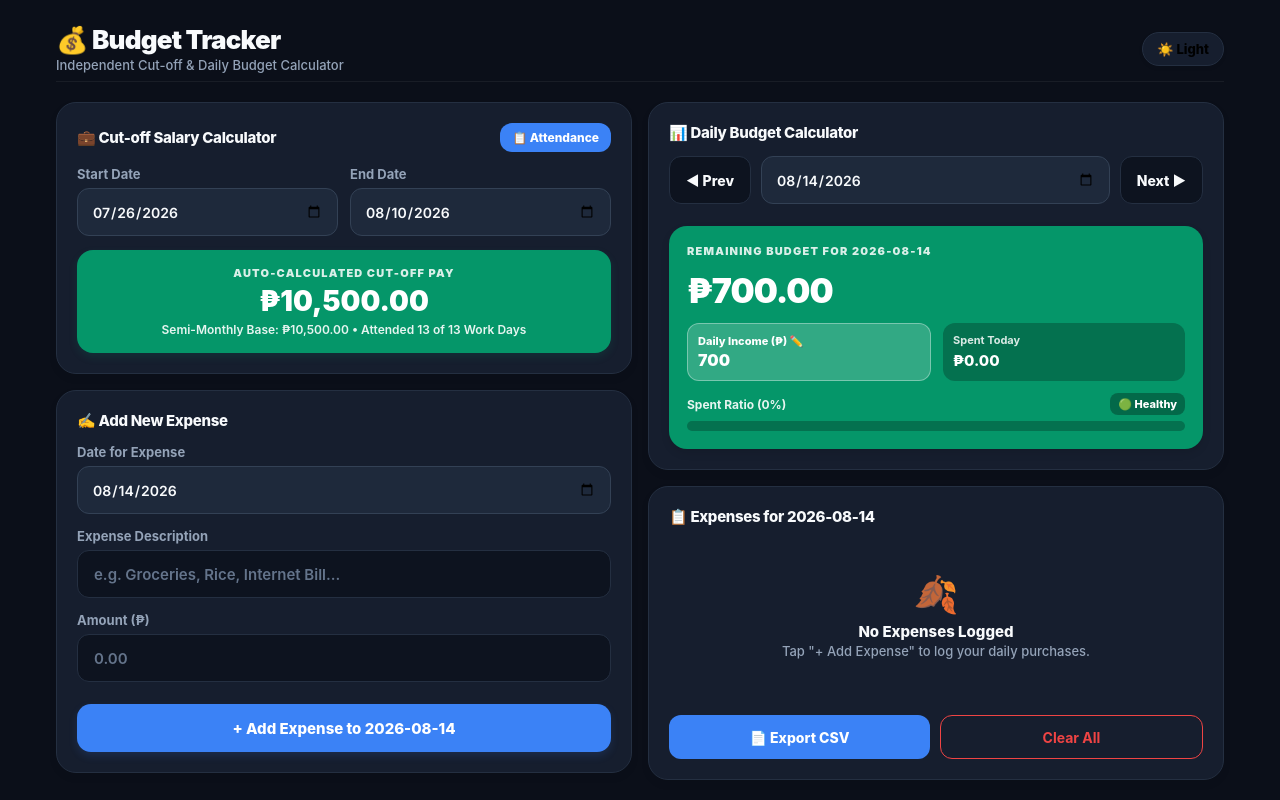
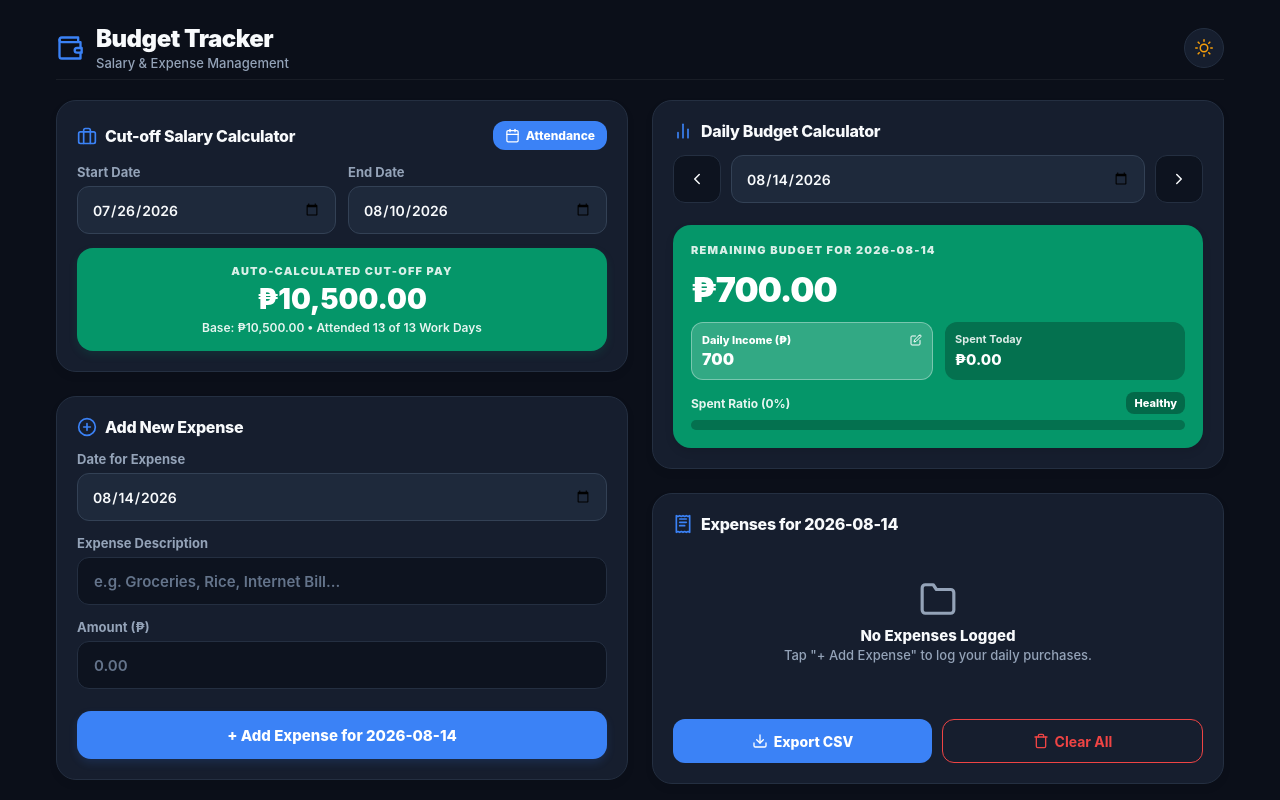
Before and after one commit to EnzoSoti/Buget-Tracking, a React (Vite) app in the folder frontend/: page / in a window 1280 px wide. Built offline with nearby package versions, Linux system fonts and the light colour scheme; the HTML template or start-up script is replaced by a standard one.

Commit message:
Replaced all emojis with professional vector SVG icons and added explicit 24px gap card separation

```diff
--- a/frontend/index.html
+++ b/frontend/index.html
@@ -105,18 +105,18 @@
       transition: width 0.4s cubic-bezier(0.4, 0, 0.2, 1) !important;
     }
 
-    /* Responsive Split Columns for Sideways Layout */
+    /* Responsive Split Columns for Sideways Layout & Card Separation */
     .responsive-row {
       display: flex;
       flex-direction: column;
-      gap: 16px;
+      gap: 24px;
       width: 100%;
     }
 
     .responsive-col {
       display: flex;
       flex-direction: column;
-      gap: 16px;
+      gap: 24px;
       flex: 1;
       width: 100%;
       min-width: 0;
--- a/frontend/src/App.jsx
+++ b/frontend/src/App.jsx
@@ -10,6 +10,128 @@ import {
   Modal,
   StatusBar
 } from 'react-native';
+
+// Professional Vector SVG Icon Components
+const SvgIcon = ({ size = 20, color = "#94a3b8", children, style }) => (
+  <svg width={size} height={size} viewBox="0 0 24 24" fill="none" stroke={color} strokeWidth="2" strokeLinecap="round" strokeLinejoin="round" style={style}>
+    {children}
+  </svg>
+);
+
+const WalletIcon = (props) => (
+  <SvgIcon {...props}>
+    <path d="M21 12V7H5a2 2 0 0 1 0-4h14v4" />
+    <path d="M3 5v14a2 2 0 0 0 2 2h16v-5" />
+    <path d="M18 12a2 2 0 0 0 0 4h4v-4z" />
+  </SvgIcon>
+);
+
+const BriefcaseIcon = (props) => (
+  <SvgIcon {...props}>
+    <rect x="2" y="7" width="20" height="14" rx="2" ry="2" />
+    <path d="M16 21V5a2 2 0 0 0-2-2h-4a2 2 0 0 0-2 2v16" />
+  </SvgIcon>
+);
+
+const PlusIcon = (props) => (
+  <SvgIcon {...props}>
+    <circle cx="12" cy="12" r="10" />
+    <line x1="12" y1="8" x2="12" y2="16" />
+    <line x1="8" y1="12" x2="16" y2="12" />
+  </SvgIcon>
+);
+
+const ChartIcon = (props) => (
+  <SvgIcon {...props}>
+    <line x1="18" y1="20" x2="18" y2="10" />
+    <line x1="12" y1="20" x2="12" y2="4" />
+    <line x1="6" y1="20" x2="6" y2="14" />
+  </SvgIcon>
+);
+
+const ReceiptIcon = (props) => (
+  <SvgIcon {...props}>
+    <path d="M4 2v20l2-1 2 1 2-1 2 1 2-1 2 1 2-1 2 1V2l-2 1-2-1-2 1-2-1-2 1-2-1-2 1-2-1z" />
+    <line x1="8" y1="6" x2="16" y2="6" />
+    <line x1="8" y1="10" x2="16" y2="10" />
+    <line x1="8" y1="14" x2="14" y2="14" />
+  </SvgIcon>
+);
+
+const CalendarIcon = (props) => (
+  <SvgIcon {...props}>
+    <rect x="3" y="4" width="18" height="18" rx="2" ry="2" />
+    <line x1="16" y1="2" x2="16" y2="6" />
+    <line x1="8" y1="2" x2="8" y2="6" />
+    <line x1="3" y1="10" x2="21" y2="10" />
+  </SvgIcon>
+);
+
+const SunIcon = (props) => (
+  <SvgIcon {...props}>
+    <circle cx="12" cy="12" r="5" />
+    <line x1="12" y1="1" x2="12" y2="3" />
+    <line x1="12" y1="21" x2="12" y2="23" />
+    <line x1="4.22" y1="4.22" x2="5.64" y2="5.64" />
+    <line x1="18.36" y1="18.36" x2="19.78" y2="19.78" />
+    <line x1="1" y1="12" x2="3" y2="12" />
+    <line x1="21" y1="12" x2="23" y2="12" />
+    <line x1="4.22" y1="19.78" x2="5.64" y2="18.36" />
+    <line x1="18.36" y1="5.64" x2="19.78" y2="4.22" />
+  </SvgIcon>
+);
+
+const MoonIcon = (props) => (
+  <SvgIcon {...props}>
+    <path d="M21 12.79A9 9 0 1 1 11.21 3 7 7 0 0 0 21 12.79z" />
+  </SvgIcon>
+);
+
+const EditIcon = (props) => (
+  <SvgIcon {...props}>
+    <path d="M11 4H4a2 2 0 0 0-2 2v14a2 2 0 0 0 2 2h14a2 2 0 0 0 2-2v-7" />
+    <path d="M18.5 2.5a2.121 2.121 0 0 1 3 3L12 15l-4 1 1-4 9.5-9.5z" />
+  </SvgIcon>
+);
+
+const TrashIcon = (props) => (
+  <SvgIcon {...props}>
+    <polyline points="3 6 5 6 21 6" />
+    <path d="M19 6v14a2 2 0 0 1-2 2H7a2 2 0 0 1-2-2V6m3 0V4a2 2 0 0 1 2-2h4a2 2 0 0 1 2 2v2" />
+  </SvgIcon>
+);
+
+const DownloadIcon = (props) => (
+  <SvgIcon {...props}>
+    <path d="M21 15v4a2 2 0 0 1-2 2H5a2 2 0 0 1-2-2v-4" />
+    <polyline points="7 10 12 15 17 10" />
+    <line x1="12" y1="15" x2="12" y2="3" />
+  </SvgIcon>
+);
+
+const ChevronLeftIcon = (props) => (
+  <SvgIcon {...props}>
+    <polyline points="15 18 9 12 15 6" />
+  </SvgIcon>
+);
+
+const ChevronRightIcon = (props) => (
+  <SvgIcon {...props}>
+    <polyline points="9 18 15 12 9 6" />
+  </SvgIcon>
+);
+
+const EmptyIcon = (props) => (
+  <SvgIcon {...props}>
+    <path d="M22 19a2 2 0 0 1-2 2H4a2 2 0 0 1-2-2V5a2 2 0 0 1 2-2h5l2 3h9a2 2 0 0 1 2 2z" />
+  </SvgIcon>
+);
+
+const CheckIcon = (props) => (
+  <SvgIcon {...props}>
+    <polyline points="20 6 9 17 4 12" />
+  </SvgIcon>
+);
 
 const getTodayString = (d = new Date()) => {
   const year = d.getFullYear();
@@ -318,6 +440,8 @@ export default function App() {
 
   // Resolve input class depending on theme
   const dateInputClassName = isDark ? "modern-date-input" : "modern-date-input light-theme-picker";
+  const iconColor = isDark ? "#f8fafc" : "#0f172a";
+  const mutedIconColor = isDark ? "#94a3b8" : "#64748b";
 
   return (
     <SafeAreaView style={[styles.container, theme.container]}>
@@ -326,27 +450,34 @@ export default function App() {
 
         {/* Modern Header */}
         <View style={styles.topHeader}>
-          <View>
-            <Text style={[styles.mainTitle, theme.text]}>💰 Budget Tracker</Text>
-            <Text style={[styles.mainSubtitle, theme.subtext]}>Independent Cut-off & Daily Budget Calculator</Text>
+          <View style={styles.titleRowFlex}>
+            <WalletIcon size={28} color="#3b82f6" />
+            <View>
+              <Text style={[styles.mainTitle, theme.text]}>Budget Tracker</Text>
+              <Text style={[styles.mainSubtitle, theme.subtext]}>Salary & Expense Management</Text>
+            </View>
           </View>
           <TouchableOpacity style={[styles.themePill, theme.card]} onPress={toggleTheme} activeOpacity={0.7}>
-            <Text style={styles.themeEmoji}>{isDark ? '☀️ Light' : '🌙 Dark'}</Text>
+            {isDark ? <SunIcon size={18} color="#f59e0b" /> : <MoonIcon size={18} color="#3b82f6" />}
           </TouchableOpacity>
         </View>
 
-        {/* HTML div grid wrapper for reliable sideways desktop columns */}
+        {/* HTML div grid wrapper for reliable sideways desktop columns & clear card separation */}
         <div className="responsive-row">
 
           {/* COLUMN 1 */}
           <div className="responsive-col">
 
-            {/* FEATURE 1: 💼 CUT-OFF SALARY CALCULATOR CARD */}
+            {/* FEATURE 1: CUT-OFF SALARY CALCULATOR CARD */}
             <View style={[styles.cardContainer, theme.card]}>
               <View style={styles.cardHeaderFlexRow}>
-                <Text style={[styles.sectionLabel, theme.text]}>💼 Cut-off Salary Calculator</Text>
+                <View style={styles.headerTitleGroup}>
+                  <BriefcaseIcon size={20} color="#3b82f6" />
+                  <Text style={[styles.sectionLabel, theme.text]}>Cut-off Salary Calculator</Text>
+                </View>
                 <TouchableOpacity style={styles.calcTriggerBtn} onPress={() => setShowAttendanceModal(true)} activeOpacity={0.85}>
-                  <Text style={styles.calcTriggerBtnText}>📋 Attendance</Text>
+                  <CalendarIcon size={15} color="#ffffff" style={{ marginRight: 6 }} />
+                  <Text style={styles.calcTriggerBtnText}>Attendance</Text>
                 </TouchableOpacity>
               </View>
 
@@ -388,7 +519,7 @@ export default function App() {
                 <Text style={styles.calcSummaryLabel}>AUTO-CALCULATED CUT-OFF PAY</Text>
                 <Text style={styles.calcSummaryVal}>{formatPeso(calculatedCutoffSalary)}</Text>
                 <Text style={styles.calcSummarySub}>
-                  Semi-Monthly Base: {formatPeso(basePay)} • Attended {totalAttendedDays} of {totalScheduledDays} Work Days
+                  Base: {formatPeso(basePay)} • Attended {totalAttendedDays} of {totalScheduledDays} Work Days
                 </Text>
               </View>
             </View>
@@ -396,7 +527,10 @@ export default function App() {
             {/* ADD EXPENSE FORM */}
             <View style={[styles.cardContainer, theme.card]}>
               <View style={styles.cardHeaderFlexRow}>
-                <Text style={[styles.sectionLabel, theme.text]}>✍️ Add New Expense</Text>
+                <View style={styles.headerTitleGroup}>
+                  <PlusIcon size={20} color="#3b82f6" />
+                  <Text style={[styles.sectionLabel, theme.text]}>Add New Expense</Text>
+                </View>
               </View>
 
               <View style={styles.formFieldGroup}>
@@ -433,7 +567,7 @@ export default function App() {
               </View>
 
               <TouchableOpacity style={styles.addExpenseBtn} onPress={handleAddExpense} activeOpacity={0.85}>
-                <Text style={styles.addExpenseBtnText}>+ Add Expense to {expenseDate}</Text>
+                <Text style={styles.addExpenseBtnText}>+ Add Expense for {expenseDate}</Text>
               </TouchableOpacity>
             </View>
 
@@ -442,14 +576,17 @@ export default function App() {
           {/* COLUMN 2 */}
           <div className="responsive-col">
 
-            {/* FEATURE 2: 📊 DAILY EXPENSE CALCULATOR */}
+            {/* FEATURE 2: DAILY EXPENSE CALCULATOR */}
             <View style={[styles.cardContainer, theme.card]}>
-              <Text style={[styles.sectionLabel, theme.text]}>📊 Daily Budget Calculator</Text>
+              <View style={styles.headerTitleGroup}>
+                <ChartIcon size={20} color="#3b82f6" />
+                <Text style={[styles.sectionLabel, theme.text]}>Daily Budget Calculator</Text>
+              </View>
 
               {/* Selected Date navigation inside the calculator */}
               <View style={styles.dateControlRow}>
                 <TouchableOpacity style={[styles.dateNavBtn, theme.btnBg]} onPress={() => changeDateByDays(-1)} activeOpacity={0.7}>
-                  <Text style={[styles.dateNavBtnText, theme.text]}>◀ Prev</Text>
+                  <ChevronLeftIcon size={18} color={iconColor} />
                 </TouchableOpacity>
 
                 <View style={{ flex: 2 }}>
@@ -467,7 +604,7 @@ export default function App() {
                 </View>
 
                 <TouchableOpacity style={[styles.dateNavBtn, theme.btnBg]} onPress={() => changeDateByDays(1)} activeOpacity={0.7}>
-                  <Text style={[styles.dateNavBtnText, theme.text]}>Next ▶</Text>
+                  <ChevronRightIcon size={18} color={iconColor} />
                 </TouchableOpacity>
               </View>
 
@@ -495,9 +632,12 @@ export default function App() {
                 <Text style={styles.balanceBigNumber}>{formatPeso(remainingForDate)}</Text>
 
                 <View style={styles.balanceMiniRow}>
-                  {/* EDITABLE DAILY INCOME AMOUNT WITH CUSTOM INPUT */}
+                  {/* EDITABLE DAILY INCOME AMOUNT WITH PROFESSIONAL ICON */}
                   <View style={styles.miniStatEditable}>
-                    <Text style={styles.miniLabelEditable}>Daily Income (₱) ✏️</Text>
+                    <View style={styles.miniLabelFlexRow}>
+                      <Text style={styles.miniLabelEditable}>Daily Income (₱)</Text>
+                      <EditIcon size={12} color="#ffffff" />
+                    </View>
                     <TextInput
                       style={styles.editableSalaryInput}
                       value={dailySalaries[selectedDate] !== undefined ? dailySalaries[selectedDate].toString() : (defaultDailyIncome || '')}
@@ -528,7 +668,7 @@ export default function App() {
                   <View style={styles.progressHeader}>
                     <Text style={styles.progressLabel}>Spent Ratio ({spentPctForDate}%)</Text>
                     <Text style={styles.progressStatusBadge}>
-                      {remainingForDate < 0 || spentPctForDate > 90 ? '🔴 Critical' : spentPctForDate >= 75 ? '🟡 Caution' : '🟢 Healthy'}
+                      {remainingForDate < 0 || spentPctForDate > 90 ? 'Critical' : spentPctForDate >= 75 ? 'Caution' : 'Healthy'}
                     </Text>
                   </View>
                   <View style={styles.progressBarTrack}>
@@ -548,11 +688,14 @@ export default function App() {
 
             {/* EXPENSE RECORDS LIST */}
             <View style={[styles.cardContainer, theme.card]}>
-              <Text style={[styles.sectionLabel, theme.text]}>📋 Expenses for {selectedDate}</Text>
+              <View style={styles.headerTitleGroup}>
+                <ReceiptIcon size={20} color="#3b82f6" />
+                <Text style={[styles.sectionLabel, theme.text]}>Expenses for {selectedDate}</Text>
+              </View>
 
               {dateExpenses.length === 0 ? (
                 <View style={styles.emptyBox}>
-                  <Text style={{ fontSize: '36px', marginBottom: '6px' }}>🍂</Text>
+                  <EmptyIcon size={38} color={mutedIconColor} style={{ marginBottom: 8 }} />
                   <Text style={[styles.emptyBoxTitle, theme.text]}>No Expenses Logged</Text>
                   <Text style={[styles.emptyBoxText, theme.subtext]}>Tap "+ Add Expense" to log your daily purchases.</Text>
                 </View>
@@ -561,21 +704,21 @@ export default function App() {
                   <View key={item.id} style={[styles.expenseRow, theme.btnBg]}>
                     <View style={styles.expenseRowLeft}>
                       <View style={styles.expenseIconWrapper}>
-                        <Text style={styles.catEmoji}>💸</Text>
+                        <ReceiptIcon size={18} color="#ef4444" />
                       </View>
                       <View style={styles.expenseTextInfo}>
                         <Text style={[styles.expNameText, theme.text]}>{item.name}</Text>
-                        <Text style={[styles.expDateText, theme.subtext]}>📅 {item.date}</Text>
+                        <Text style={[styles.expDateText, theme.subtext]}>{item.date}</Text>
                       </View>
                     </View>
 
                     <View style={styles.expenseRowRight}>
                       <Text style={styles.expAmountText}>-{formatPeso(item.amount)}</Text>
                       <TouchableOpacity onPress={() => openEdit(item)} style={[styles.iconAction, theme.btnBg]} activeOpacity={0.6}>
-                        <Text style={{ fontSize: 15 }}>✏️</Text>
+                        <EditIcon size={15} color={iconColor} />
                       </TouchableOpacity>
                       <TouchableOpacity onPress={() => handleDelete(item.id)} style={[styles.iconAction, theme.btnBg]} activeOpacity={0.6}>
-                        <Text style={{ fontSize: 15 }}>🗑️</Text>
+                        <TrashIcon size={15} color="#ef4444" />
                       </TouchableOpacity>
                     </View>
                   </View>
@@ -584,9 +727,11 @@ export default function App() {
 
               <View style={styles.footerBtnRow}>
                 <TouchableOpacity style={styles.exportBtnPrimary} onPress={handleExportCSV} activeOpacity={0.8}>
-                  <Text style={styles.exportBtnPrimaryText}>📄 Export CSV</Text>
+                  <DownloadIcon size={16} color="#ffffff" style={{ marginRight: 6 }} />
+                  <Text style={styles.exportBtnPrimaryText}>Export CSV</Text>
                 </TouchableOpacity>
                 <TouchableOpacity style={styles.clearBtn} onPress={handleClearAll} activeOpacity={0.7}>
+                  <TrashIcon size={16} color="#ef4444" style={{ marginRight: 6 }} />
                   <Text style={styles.clearBtnText}>Clear All</Text>
                 </TouchableOpacity>
               </View>
@@ -606,7 +751,7 @@ export default function App() {
           <View style={[styles.modalBox, theme.card, { maxHeight: '85%' }]}>
             <View style={styles.modalDragHandle} />
             <View style={styles.modalTopRow}>
-              <Text style={[styles.modalHeading, theme.text]}>📋 Cut-off Attendance Sheet</Text>
+              <Text style={[styles.modalHeading, theme.text]}>Cut-off Attendance Sheet</Text>
               <TouchableOpacity onPress={() => setShowAttendanceModal(false)} activeOpacity={0.6}>
                 <Text style={[styles.modalCloseX, theme.subtext]}>✕</Text>
               </TouchableOpacity>
@@ -615,7 +760,7 @@ export default function App() {
             <ScrollView contentContainerStyle={{ gap: 14 }} showsVerticalScrollIndicator={false}>
               <View style={[styles.scheduleBanner, theme.btnBg]}>
                 <Text style={[styles.scheduleBannerText, theme.text]}>
-                  💵 Semi-Monthly Cut-off Settings:{"\n"}
+                  Semi-Monthly Cut-off Settings:{"\n"}
                   Monthly Net: ₱21,000 | Semi-Monthly Base: ₱10,500{"\n"}
                   Saturdays = Halfday (Full Pay 1.0x) | Sundays = Rest Day (0x)
                 </Text>
@@ -654,7 +799,7 @@ export default function App() {
                       activeOpacity={0.8}
                     >
                       <Text style={[styles.attDateText, theme.text]}>
-                        📅 {dateStr} ({dayName})
+                        {dateStr} ({dayName})
                       </Text>
 
                       <View style={[
@@ -663,10 +808,10 @@ export default function App() {
                         status === 'HALF' ? styles.attHalf : styles.attAbsent
                       ]}>
                         <Text style={styles.attBadgeText}>
-                          {status === 'SAT_FULL' ? '🟢 Sat (Full Pay)' :
-                           status === 'FULL' ? '🟢 Full Day' :
-                           status === 'HALF' ? '🟡 Half Day' :
-                           status === 'REST_DAY' ? '⚪ Sunday Rest' : '🔴 Absent'}
+                          {status === 'SAT_FULL' ? 'Sat (Full Pay)' :
+                           status === 'FULL' ? 'Full Day' :
+                           status === 'HALF' ? 'Half Day' :
+                           status === 'REST_DAY' ? 'Sunday Rest' : 'Absent'}
                         </Text>
                       </View>
                     </TouchableOpacity>
@@ -683,7 +828,8 @@ export default function App() {
               </View>
 
               <TouchableOpacity style={styles.addExpenseBtn} onPress={() => setShowAttendanceModal(false)} activeOpacity={0.85}>
-                <Text style={styles.addExpenseBtnText}>✓ Save & Close</Text>
+                <CheckIcon size={18} color="#ffffff" style={{ marginRight: 6 }} />
+                <Text style={styles.addExpenseBtnText}>Save & Close</Text>
               </TouchableOpacity>
             </ScrollView>
           </View>
@@ -760,10 +906,20 @@ const styles = StyleSheet.create({
     borderBottomColor: 'rgba(255, 255, 255, 0.06)',
     marginBottom: 4,
   },
+  titleRowFlex: {
+    flexDirection: 'row',
+    alignItems: 'center',
+    gap: 12,
+  },
+  headerTitleGroup: {
+    flexDirection: 'row',
+    alignItems: 'center',
+    gap: 8,
+  },
   mainTitle: {
-    fontSize: 26,
+    fontSize: 24,
     fontWeight: '900',
-    letterSpacing: -0.8,
+    letterSpacing: -0.5,
   },
   mainSubtitle: {
     fontSize: 13,
@@ -771,18 +927,12 @@ const styles = StyleSheet.create({
     marginTop: 2,
   },
   themePill: {
-    paddingHorizontal: 14,
-    paddingVertical: 8,
+    width: 40,
+    height: 40,
     borderRadius: 99,
     borderWidth: 1,
-    shadowColor: '#000',
-    shadowOffset: { width: 0, height: 2 },
-    shadowOpacity: 0.05,
-    shadowRadius: 4,
-  },
-  themeEmoji: {
-    fontSize: 13,
-    fontWeight: '800',
+    alignItems: 'center',
+    justifyContent: 'center',
   },
   cardContainer: {
     borderRadius: 20,
@@ -795,7 +945,7 @@ const styles = StyleSheet.create({
     shadowRadius: 8,
   },
   sectionLabel: {
-    fontSize: 15,
+    fontSize: 16,
     fontWeight: '800',
     letterSpacing: -0.3,
   },
@@ -804,6 +954,8 @@ const styles = StyleSheet.create({
     paddingHorizontal: 12,
     paddingVertical: 7,
     borderRadius: 12,
+    flexDirection: 'row',
+    alignItems: 'center',
   },
   calcTriggerBtnText: {
     color: '#ffffff',
@@ -823,16 +975,12 @@ const styles = StyleSheet.create({
     gap: 10,
   },
   dateNavBtn: {
-    paddingHorizontal: 16,
+    width: 48,
+    height: 48,
     borderRadius: 12,
     borderWidth: 1,
-    height: 48,
     justifyContent: 'center',
     alignItems: 'center',
-  },
-  dateNavBtnText: {
-    fontSize: 14,
-    fontWeight: '800',
   },
   todayPill: {
     alignSelf: 'center',
@@ -901,6 +1049,11 @@ const styles = StyleSheet.create({
     borderColor: 'rgba(255, 255, 255, 0.35)',
     padding: 10,
     borderRadius: 12,
+  },
+  miniLabelFlexRow: {
+    flexDirection: 'row',
+    alignItems: 'center',
+    justifyContent: 'space-between',
   },
   miniLabel: {
     fontSize: 11,
@@ -989,6 +1142,7 @@ const styles = StyleSheet.create({
     borderRadius: 14,
     alignItems: 'center',
     justifyContent: 'center',
+    flexDirection: 'row',
     marginTop: 8,
     shadowColor: '#3b82f6',
     shadowOffset: { width: 0, height: 4 },
@@ -1105,9 +1259,6 @@ const styles = StyleSheet.create({
     alignItems: 'center',
     justifyContent: 'center',
   },
-  catEmoji: {
-    fontSize: 20,
-  },
   expenseTextInfo: {
     flex: 1,
   },
@@ -1131,9 +1282,12 @@ const styles = StyleSheet.create({
     marginRight: 4,
   },
   iconAction: {
-    padding: 8,
+    width: 36,
+    height: 36,
     borderRadius: 10,
     borderWidth: 1,
+    alignItems: 'center',
+    justifyContent: 'center',
   },
   footerBtnRow: {
     flexDirection: 'row',
@@ -1146,6 +1300,7 @@ const styles = StyleSheet.create({
     height: 44,
     borderRadius: 12,
     backgroundColor: '#3b82f6',
+    flexDirection: 'row',
     alignItems: 'center',
     justifyContent: 'center',
   },
@@ -1168,6 +1323,7 @@ const styles = StyleSheet.create({
     borderRadius: 12,
     borderWidth: 1,
     borderColor: '#ef4444',
+    flexDirection: 'row',
     alignItems: 'center',
     justifyContent: 'center',
   },
```
Also changed, not shown: 3 other files (tests, documents, lock files or other folders).
